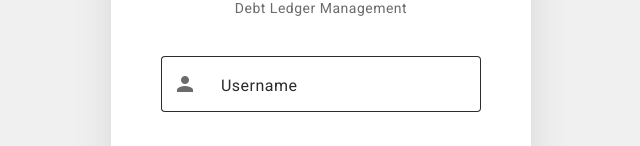
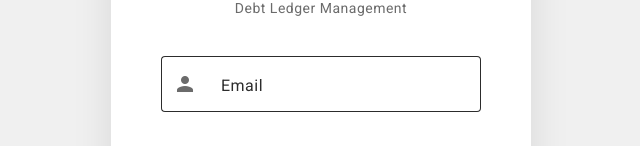
Before and after one commit to seddik/douyoune, an Angular app: page /login in a window 1280 px wide. Shown: the part 246-392 px from the top of the page, without its empty margins (319-959 px from the left). Built offline with nearby package versions, Linux system fonts and the light colour scheme.

Commit message:
fix the login page problem

```diff
--- a/src/app/add-debt-dialog/add-debt-dialog.component.ts
+++ b/src/app/add-debt-dialog/add-debt-dialog.component.ts
@@ -40,7 +40,7 @@ export class AddDebtDialogComponent implements OnInit {
   constructor(private dialogRef: MatDialogRef<AddDebtDialogComponent>) { }
 
   ngOnInit() {
-    console.log("wink");
+    //console.log("wink");
   }
 
   onCancel(): void {
--- a/src/app/dashboard/dashboard.component.ts
+++ b/src/app/dashboard/dashboard.component.ts
@@ -24,6 +24,7 @@ export class DashboardComponent implements OnInit {
 
   ngOnInit() {
     this.debtsService.getDebtsList().subscribe((resp) => {
+
       this.debts = resp;
       console.log(this.debts[0].id);
 
--- a/src/app/login/login.component.html
+++ b/src/app/login/login.component.html
@@ -12,8 +12,8 @@
     <!-- Login Form -->
     <div class="login-form">
       <mat-form-field appearance="outline" class="form-field">
-        <mat-label>Username</mat-label>
-        <input matInput [(ngModel)]="username" placeholder="Enter your username">
+        <mat-label>Email</mat-label>
+        <input matInput [(ngModel)]="email" placeholder="Enter your email">
         <mat-icon matPrefix>person</mat-icon>
       </mat-form-field>
 
@@ -28,7 +28,7 @@
       </mat-form-field>
 
       <button mat-flat-button color="primary" (click)="onLogin()" class="login-btn"
-        [disabled]="isLoading || !username.trim() || !password.trim()">
+        [disabled]="isLoading || !email.trim() || !password.trim()">
         <span *ngIf="!isLoading">Sign In</span>
         <span *ngIf="isLoading">Signing in...</span>
       </button>
--- a/src/app/login/login.component.ts
+++ b/src/app/login/login.component.ts
@@ -24,7 +24,7 @@ import { DebtsService } from '../services/debts.service';
   styleUrl: './login.component.scss'
 })
 export class LoginComponent {
-  username = '';
+  email = '';
   password = '';
   isLoading = false;
   hidePassword = true;
@@ -33,12 +33,13 @@ export class LoginComponent {
 
   onLogin(): void {
     this.isLoading = true;
-    this.debtsService.login(this.username, this.password).subscribe({
+    this.debtsService.login(this.email, this.password).subscribe({
       next: (resp: any) => {
         this.isLoading = false;
         //console.log('Login success', resp);
         if (typeof window !== 'undefined' && window.localStorage) {
           localStorage.setItem('token', resp.token);
+          console.log(resp);
         }
         this.router.navigate(['/dashboard']);
       },
--- a/src/app/register/register.component.ts
+++ b/src/app/register/register.component.ts
@@ -40,7 +40,7 @@ export class RegisterComponent {
     this.debtsService.register(this.name, this.email, this.password).subscribe({
       next: (resp: any) => {
         this.isLoading = false;
-        console.log(resp);
+       // console.log(resp);
         if (resp.success) {
           this.router.navigate(['/login']);
         }
```
